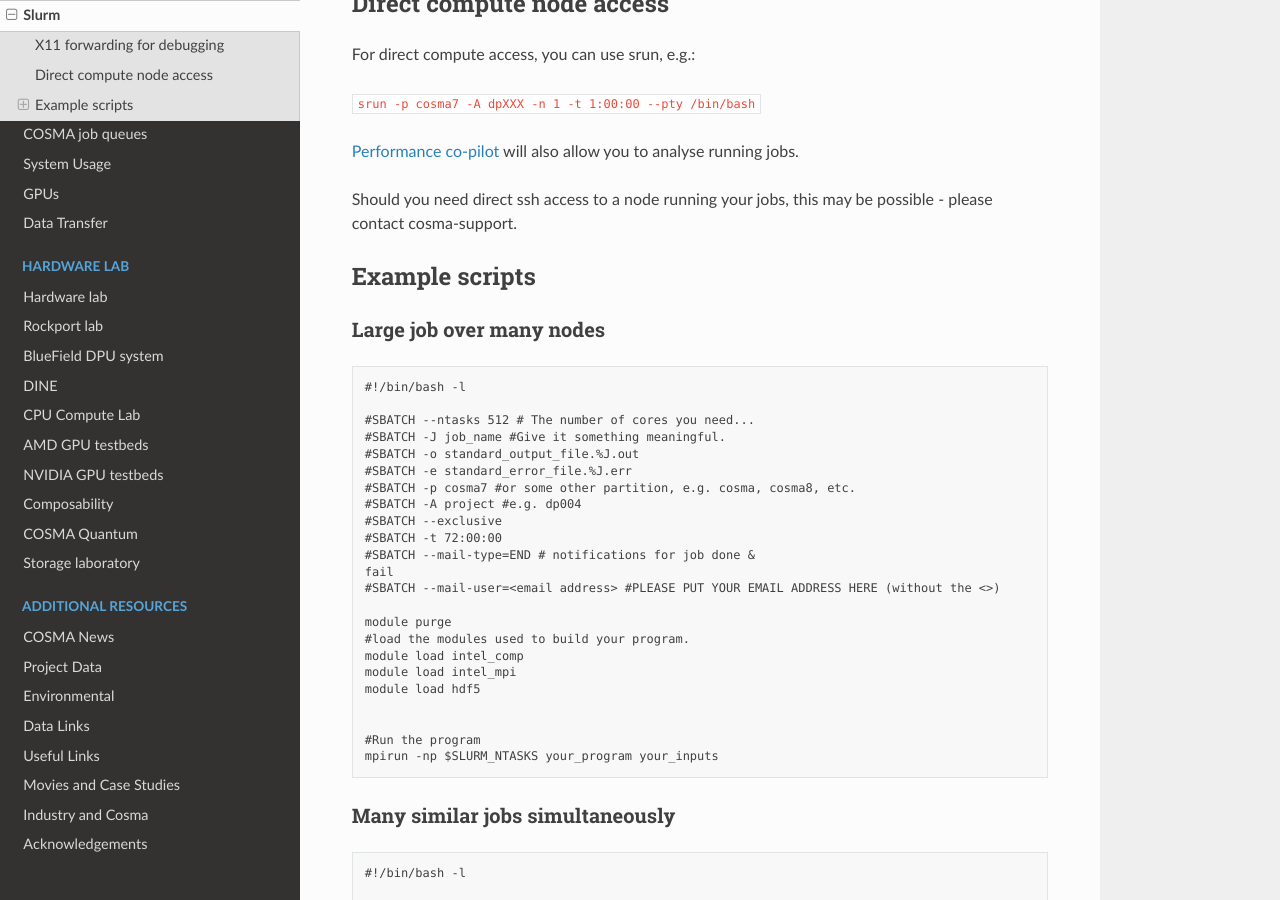
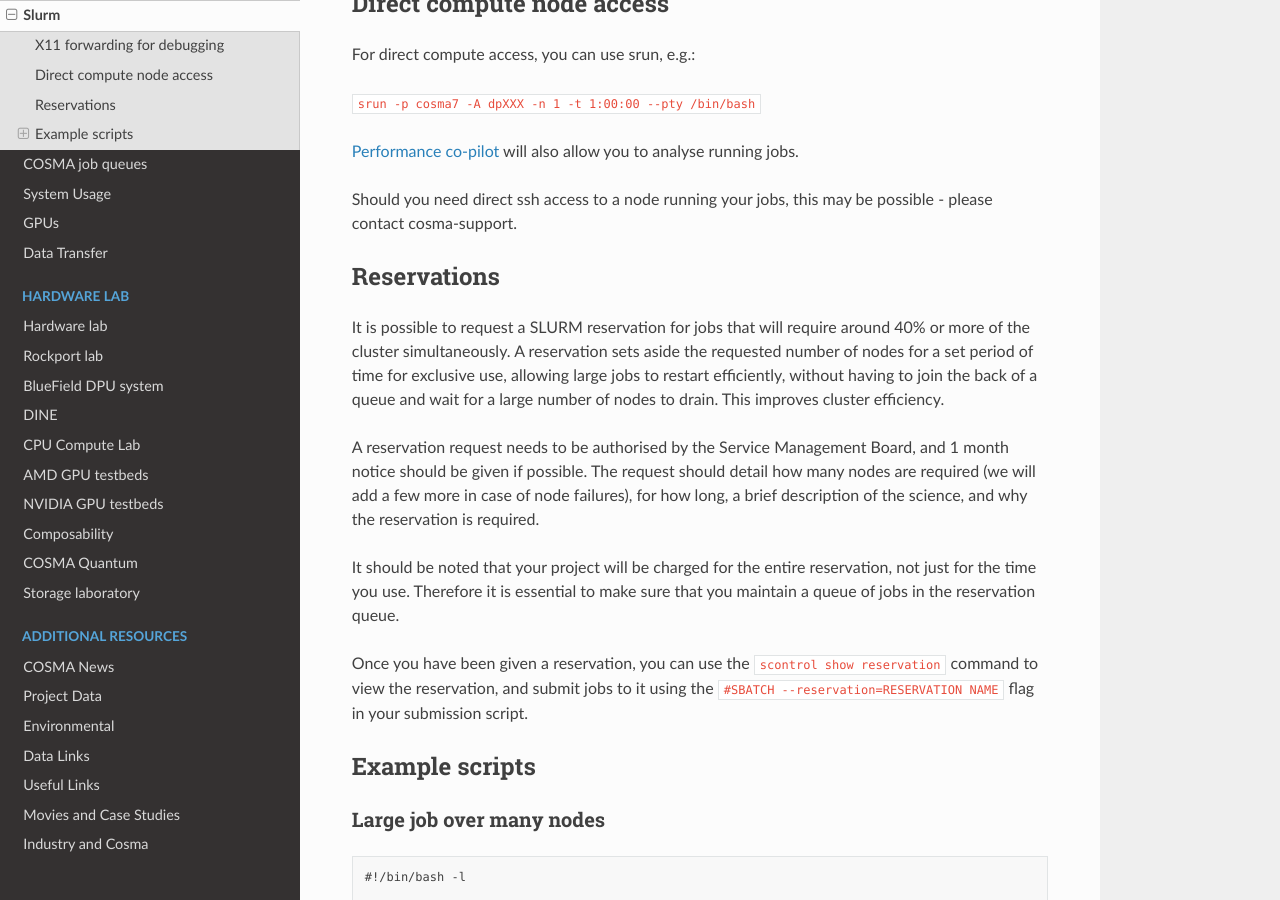
Before and after one commit to agb32/cosmadoc, a Sphinx documentation site: the page built from docs/source/slurm.md, in a window 1280 px wide and 900 px high, scrolled down 1177 px. Built offline with Sphinx 7.4.7 and the Read the Docs theme 2.0.0, drawn with Linux system fonts in a browser that asks for light colours.

Commit message:
added reservations

```diff
--- a/docs/source/slurm.md
+++ b/docs/source/slurm.md
@@ -43,6 +43,16 @@
 [Performance co-pilot](system.md#performance-co-pilot) will also allow you to analyse running jobs.
 
 Should you need direct ssh access to a node running your jobs, this may be possible - please contact cosma-support.
+
+## Reservations
+
+It is possible to request a SLURM reservation for jobs that will require around 40% or more of the cluster simultaneously.  A reservation sets aside the requested number of nodes for a set period of time for exclusive use, allowing large jobs to restart efficiently, without having to join the back of a queue and wait for a large number of nodes to drain.  This improves cluster efficiency.
+
+A reservation request needs to be authorised by the Service Management Board, and 1 month notice should be given if possible.  The request should detail how many nodes are required (we will add a few more in case of node failures), for how long, a brief description of the science, and why the reservation is required.
+
+It should be noted that your project will be charged for the entire reservation, not just for the time you use.  Therefore it is essential to make sure that you maintain a queue of jobs in the reservation queue.
+
+Once you have been given a reservation, you can use the `scontrol show reservation` command to view the reservation, and submit jobs to it using the `#SBATCH --reservation=RESERVATION NAME` flag in your submission script.
 
 ## Example scripts
 
```
Also changed, not shown: docs/source/sshkey.md (+3 -2 lines).
